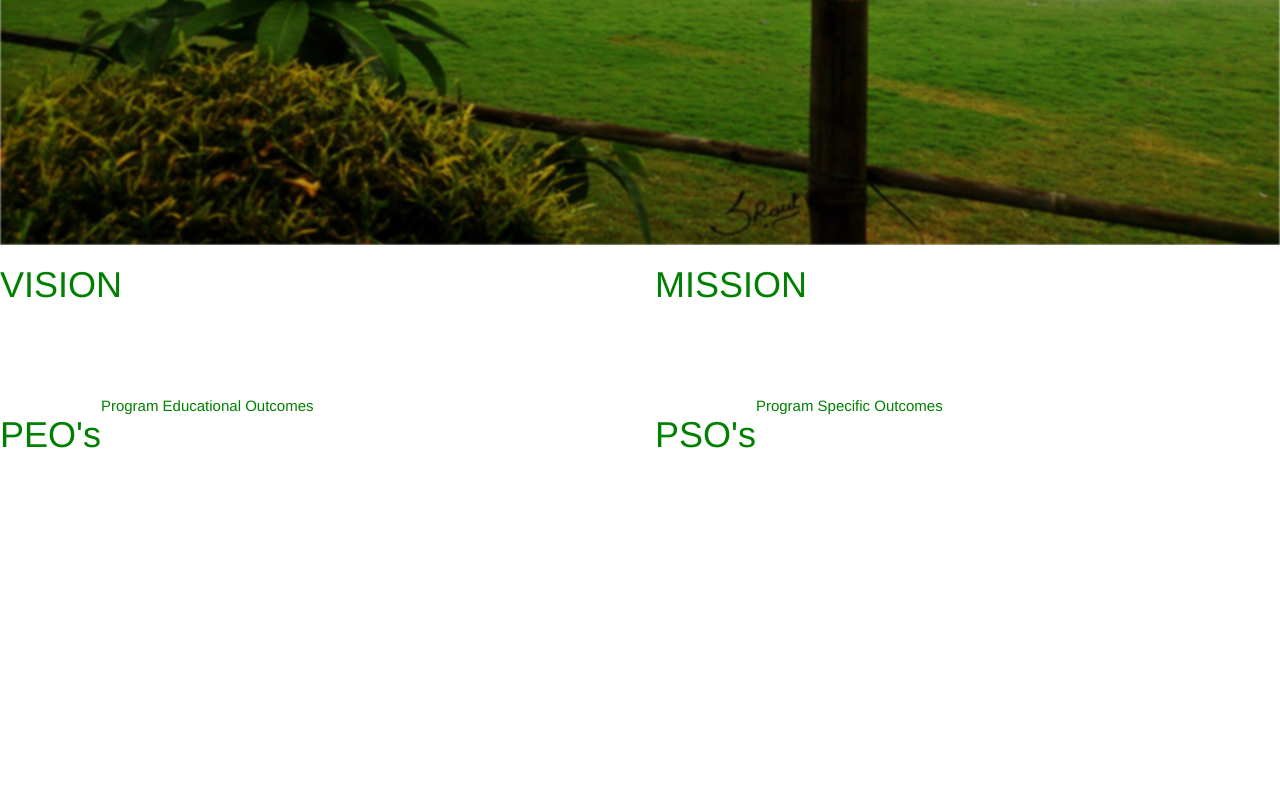
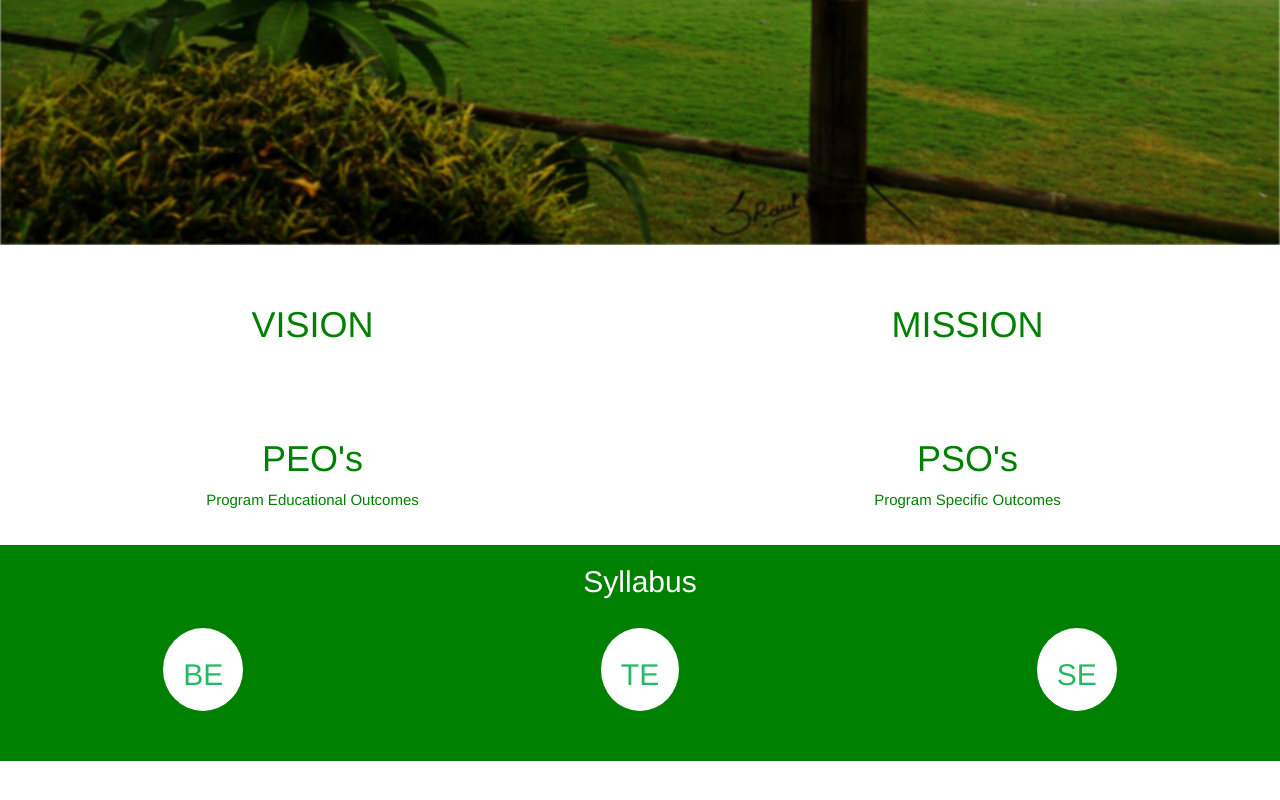
Before and after one commit to afridshaikh/sjcem, a plain HTML site: page nav.html in a window 1280 px wide. Shown: the part 546-1346 px from the top of the page. Drawn offline with nearby package versions, Linux system fonts and the light colour scheme.

Commit message:
syllabus

```diff
--- a/nav.html
+++ b/nav.html
@@ -66,12 +66,28 @@
         <div><h1>PEO's</h1></div>
         <div><p>Program Educational Outcomes</p></div>
       </div>
-      <div class="col-md-6 col-xs-6 nba"><h1>PSO's</h1><p>Program Specific Outcomes</p></div>
+      <div class="col-md-6 col-xs-6 nba">
+        <div><h1>PSO's</h1></div>
+        <div><p>Program Specific Outcomes</p></div>
+      </div>
     </div>
 
   </div>
 
 
+
+  <div class="container-fluid">
+    <div class="row syllabus-heading">
+      <div class="col-md-12 col-xs-12">
+        <h2>Syllabus</h2>
+      </div>
+    </div>
+    <div class="row syllabus">
+      <div class="col-md-4 col-xs-12"> <div class="data"><h2>BE</h2></div> </div>
+      <div class="col-md-4 col-xs-12"> <div class="data"><h2>TE</h2></div> </div>
+      <div class="col-md-4 col-xs-12"> <div class="data"><h2>SE</h2></div> </div>
+    </div>
+  </div>
 
 
   <div class="space">
--- a/sass/_nav.sass
+++ b/sass/_nav.sass
@@ -123,10 +123,12 @@ ul.menu li
     background-color: white
     color: $one
     display: flex
+    flex-direction: column
+    align-items: center
+    justify-content: center
 
     div
-      flex-direction: column
-
+      width: auto
 
     p
       font-size: 15px
@@ -134,10 +136,54 @@ ul.menu li
     &:hover
       background-color: $one
       color: white
+      h1, p
+        transition: all 15ms linear
+        transform: scale(1.4)
+
+
 
 // ---------------------------------------------------------- NBA section ends here-----------------------------
 
 
+
+
+// syllabus
+
+div.syllabus-heading
+  background-color: green
+  color: white
+  text-align: center
+
+div.syllabus
+  padding: 20px 0 50px 0
+  position: relative
+  background-color: green
+
+  div
+    display: flex
+    flex-direction: column
+    align-items: center
+    justify-content: center
+    &:hover
+      div
+        color: green
+        transition: all 15ms linear
+        transform: scale(1.2)
+  div.data
+    display: inline-block
+    padding: 10px 20px 10px 20px
+    border-radius: 100%
+    background-color: white
+    color: $two
+
+    .col-xs.12
+      padding: 5px
+
+
+
+
+// ------------------------------------------------------------------ syllabus ----------------------------------------
+
 .space
 	width: 100%
 	height: 100vh
```
Also changed, not shown: css/style.css.
